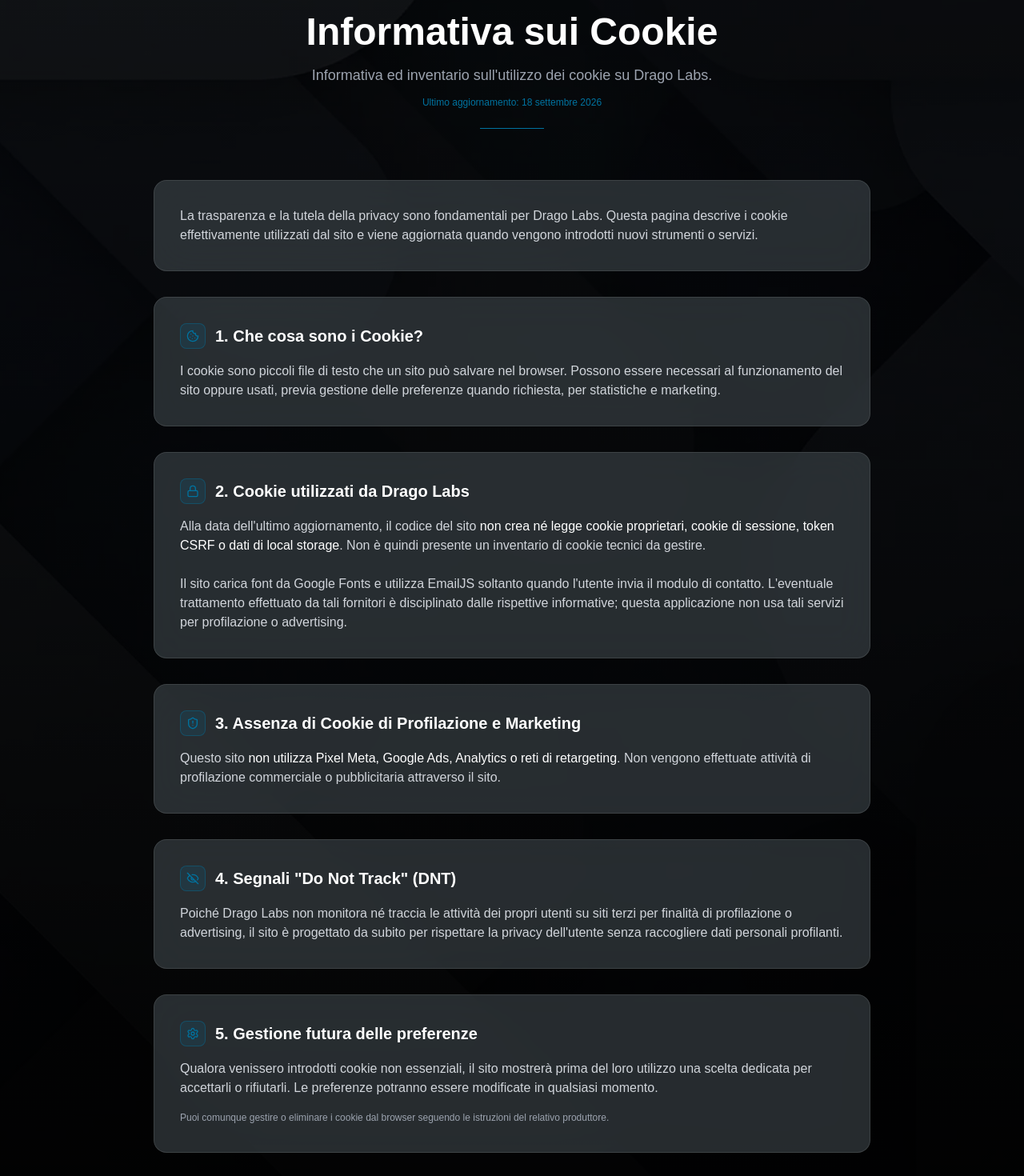
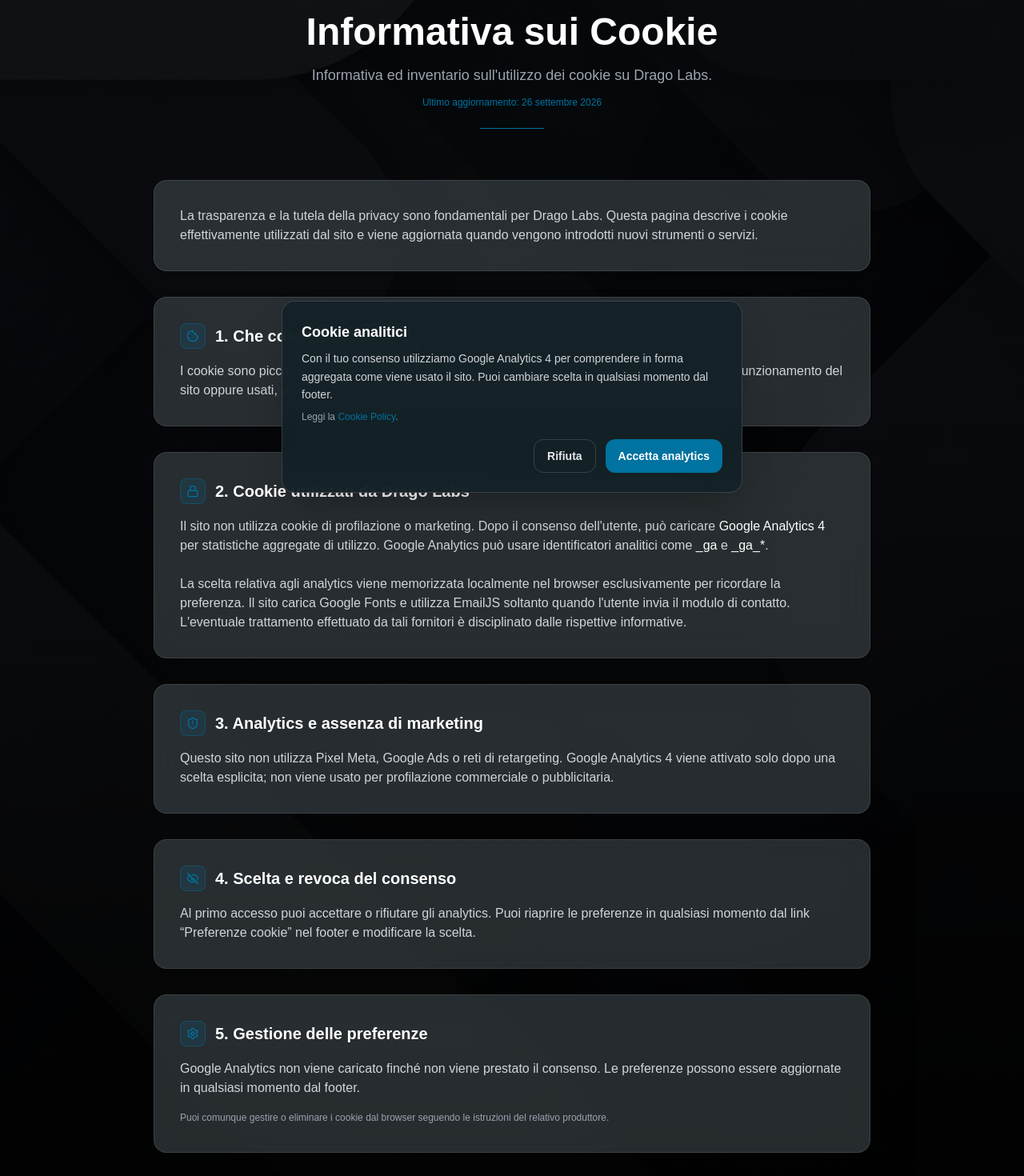
Before and after one commit to dragolab/dragolabs-website, a React (Vite) app: page /cookie-policy in a window 1280 px wide. Shown: the part 160-1630 px from the top of the page at 80% size. Built offline with nearby package versions, Linux system fonts and the light colour scheme; a web font is replaced by a local one.

Commit message:
Nuova privacy e cookie policy

```diff
--- a/src/App.jsx
+++ b/src/App.jsx
@@ -7,6 +7,7 @@
 import Footer from './components/Footer';
 import Home from './pages/Home';
 import Seo from './components/Seo';
+import CookieConsent from './components/CookieConsent';
 
 const DummyPage = lazy(() => import('./pages/DummyPage'));
 const Contact = lazy(() => import('./pages/Contact'));
@@ -57,6 +58,7 @@
         </main>
 
         <Footer />
+        <CookieConsent />
       </div>
     </Router>
   );
--- /dev/null
+++ b/src/components/CookieConsent.jsx
@@ -0,0 +1,53 @@
+import { useEffect, useState } from 'react';
+import { Link } from 'react-router-dom';
+
+const MEASUREMENT_ID = 'G-MMVHGPDEH1';
+const CONSENT_KEY = 'drago-cookie-consent';
+
+function enableAnalytics() {
+    if (window.__dragoAnalyticsLoaded) return;
+
+    window.dataLayer = window.dataLayer || [];
+    window.gtag = window.gtag || function gtag() { window.dataLayer.push(arguments); };
+    window.gtag('js', new Date());
+    window.gtag('config', MEASUREMENT_ID);
+
+    const script = document.createElement('script');
+    script.async = true;
+    script.src = `https://www.googletagmanager.com/gtag/js?id=${MEASUREMENT_ID}`;
+    script.dataset.dragoAnalytics = 'true';
+    document.head.appendChild(script);
+    window.__dragoAnalyticsLoaded = true;
+}
+
+export default function CookieConsent() {
+    const [isOpen, setIsOpen] = useState(() => !window.localStorage.getItem(CONSENT_KEY));
+
+    useEffect(() => {
+        const preference = window.localStorage.getItem(CONSENT_KEY);
+        if (preference === 'granted') enableAnalytics();
+        const openPreferences = () => setIsOpen(true);
+        window.addEventListener('drago:open-cookie-settings', openPreferences);
+        return () => window.removeEventListener('drago:open-cookie-settings', openPreferences);
+    }, []);
+
+    const savePreference = (preference) => {
+        window.localStorage.setItem(CONSENT_KEY, preference);
+        if (preference === 'granted') enableAnalytics();
+        setIsOpen(false);
+    };
+
+    if (!isOpen) return null;
+
+    return (
+        <aside role="dialog" aria-modal="false" aria-labelledby="cookie-consent-title" className="fixed inset-x-4 bottom-4 z-[60] mx-auto max-w-xl rounded-2xl border border-white/15 bg-[#132126]/95 p-5 shadow-2xl backdrop-blur-xl sm:bottom-6 sm:p-6">
+            <h2 id="cookie-consent-title" className="font-sans text-lg font-bold text-white">Cookie analitici</h2>
+            <p className="mt-2 text-sm leading-relaxed text-gray-300">Con il tuo consenso utilizziamo Google Analytics 4 per comprendere in forma aggregata come viene usato il sito. Puoi cambiare scelta in qualsiasi momento dal footer.</p>
+            <p className="mt-2 text-xs text-gray-400">Leggi la <Link to="/cookie-policy" className="text-drago-accent hover:underline" onClick={() => setIsOpen(false)}>Cookie Policy</Link>.</p>
+            <div className="mt-5 flex flex-col-reverse gap-3 sm:flex-row sm:justify-end">
+                <button type="button" onClick={() => savePreference('denied')} className="rounded-xl border border-white/15 px-4 py-2.5 text-sm font-semibold text-gray-200 transition-colors hover:border-white/30 hover:bg-white/5">Rifiuta</button>
+                <button type="button" onClick={() => savePreference('granted')} className="rounded-xl bg-drago-accent px-4 py-2.5 text-sm font-semibold text-white transition-colors hover:bg-drago-accent/90">Accetta analytics</button>
+            </div>
+        </aside>
+    );
+}
--- a/src/components/Footer.jsx
+++ b/src/components/Footer.jsx
@@ -90,6 +90,8 @@
                         <Link to="/privacy" className="hover:text-drago-accent transition-colors">Privacy Policy</Link>
                         <span>|</span>
                         <Link to="/cookie-policy" className="hover:text-drago-accent transition-colors">Cookie Policy</Link>
+                        <span>|</span>
+                        <button type="button" onClick={() => window.dispatchEvent(new Event('drago:open-cookie-settings'))} className="hover:text-drago-accent transition-colors">Preferenze cookie</button>
                     </div>
 
                     <p className="font-sans text-sm text-drago-secondary text-center md:text-right">
--- a/src/pages/CookiePolicy.jsx
+++ b/src/pages/CookiePolicy.jsx
@@ -42,7 +42,7 @@
                         Informativa ed inventario sull'utilizzo dei cookie su Drago Labs.
                     </p>
                     <p className="font-sans text-xs text-drago-accent mt-3">
-                        Ultimo aggiornamento: 18 settembre 2026
+                        Ultimo aggiornamento: 26 settembre 2026
                     </p>
                     <div className="w-20 h-[1px] bg-drago-accent mx-auto mt-6" />
                 </div>
@@ -78,11 +78,11 @@
                             2. Cookie utilizzati da Drago Labs
                         </h3>
                         <p className="font-sans font-light text-gray-300 leading-relaxed text-sm md:text-base mb-6">
-                            Alla data dell'ultimo aggiornamento, il codice del sito <strong className="text-white">non crea né legge cookie proprietari, cookie di sessione, token CSRF o dati di local storage</strong>. Non è quindi presente un inventario di cookie tecnici da gestire.
+                            Il sito non utilizza cookie di profilazione o marketing. Dopo il consenso dell'utente, può caricare <strong className="text-white">Google Analytics 4</strong> per statistiche aggregate di utilizzo. Google Analytics può usare identificatori analitici come <strong className="text-white">_ga</strong> e <strong className="text-white">_ga_*</strong>.
                         </p>
 
                         <p className="font-sans font-light text-gray-300 leading-relaxed text-sm md:text-base">
-                            Il sito carica font da Google Fonts e utilizza EmailJS soltanto quando l'utente invia il modulo di contatto. L'eventuale trattamento effettuato da tali fornitori è disciplinato dalle rispettive informative; questa applicazione non usa tali servizi per profilazione o advertising.
+                            La scelta relativa agli analytics viene memorizzata localmente nel browser esclusivamente per ricordare la preferenza. Il sito carica Google Fonts e utilizza EmailJS soltanto quando l'utente invia il modulo di contatto. L'eventuale trattamento effettuato da tali fornitori è disciplinato dalle rispettive informative.
                         </p>
                     </div>
 
@@ -92,10 +92,10 @@
                             <span className="w-8 h-8 rounded-lg bg-drago-accent/15 border border-drago-accent/40 flex items-center justify-center text-drago-accent">
                                 <ShieldAlert className="w-4 h-4" />
                             </span>
-                            3. Assenza di Cookie di Profilazione e Marketing
+                            3. Analytics e assenza di marketing
                         </h3>
                         <p className="font-sans font-light text-gray-300 leading-relaxed text-sm md:text-base">
-                            Questo sito <strong className="text-white">non utilizza Pixel Meta, Google Ads, Analytics o reti di retargeting</strong>. Non vengono effettuate attività di profilazione commerciale o pubblicitaria attraverso il sito.
+                            Questo sito non utilizza Pixel Meta, Google Ads o reti di retargeting. Google Analytics 4 viene attivato solo dopo una scelta esplicita; non viene usato per profilazione commerciale o pubblicitaria.
                         </p>
                     </div>
 
@@ -105,10 +105,10 @@
                             <span className="w-8 h-8 rounded-lg bg-drago-accent/15 border border-drago-accent/40 flex items-center justify-center text-drago-accent">
                                 <EyeOff className="w-4 h-4" />
                             </span>
-                            4. Segnali "Do Not Track" (DNT)
+                            4. Scelta e revoca del consenso
                         </h3>
                         <p className="font-sans font-light text-gray-300 leading-relaxed text-sm md:text-base">
-                            Poiché Drago Labs non monitora né traccia le attività dei propri utenti su siti terzi per finalità di profilazione o advertising, il sito è progettato da subito per rispettare la privacy dell'utente senza raccogliere dati personali profilanti.
+                            Al primo accesso puoi accettare o rifiutare gli analytics. Puoi riaprire le preferenze in qualsiasi momento dal link “Preferenze cookie” nel footer e modificare la scelta.
                         </p>
                     </div>
 
@@ -118,10 +118,10 @@
                             <span className="w-8 h-8 rounded-lg bg-drago-accent/15 border border-drago-accent/40 flex items-center justify-center text-drago-accent">
                                 <Settings className="w-4 h-4" />
                             </span>
-                            5. Gestione futura delle preferenze
+                            5. Gestione delle preferenze
                         </h3>
                         <p className="font-sans font-light text-gray-300 leading-relaxed text-sm md:text-base mb-4">
-                            Qualora venissero introdotti cookie non essenziali, il sito mostrerà prima del loro utilizzo una scelta dedicata per accettarli o rifiutarli. Le preferenze potranno essere modificate in qualsiasi momento.
+                            Google Analytics non viene caricato finché non viene prestato il consenso. Le preferenze possono essere aggiornate in qualsiasi momento dal footer.
                         </p>
                         <p className="font-sans font-light text-xs text-gray-400 leading-relaxed">
                             Puoi comunque gestire o eliminare i cookie dal browser seguendo le istruzioni del relativo produttore.
```
